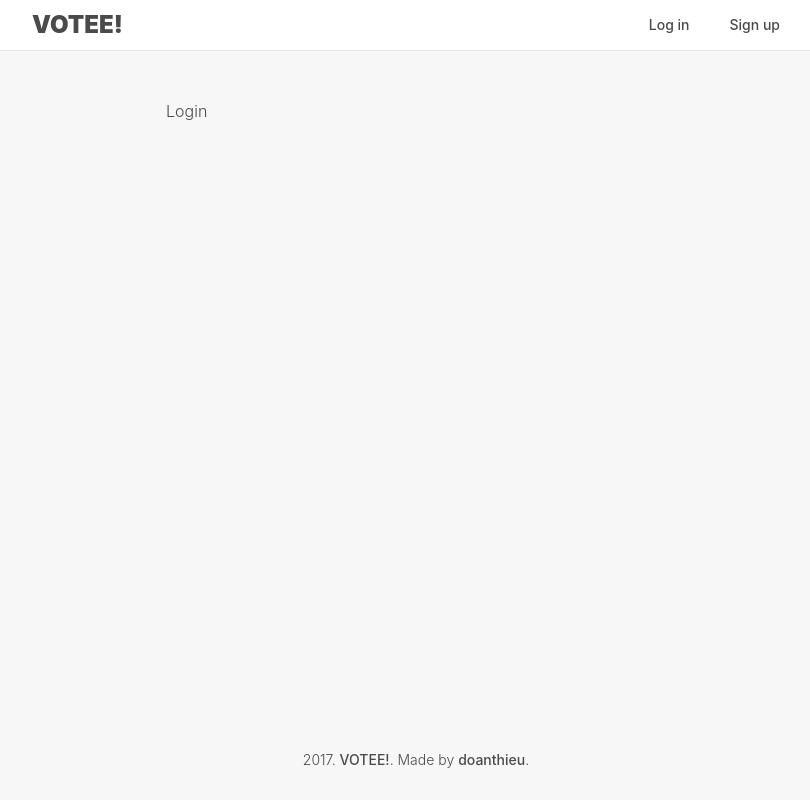
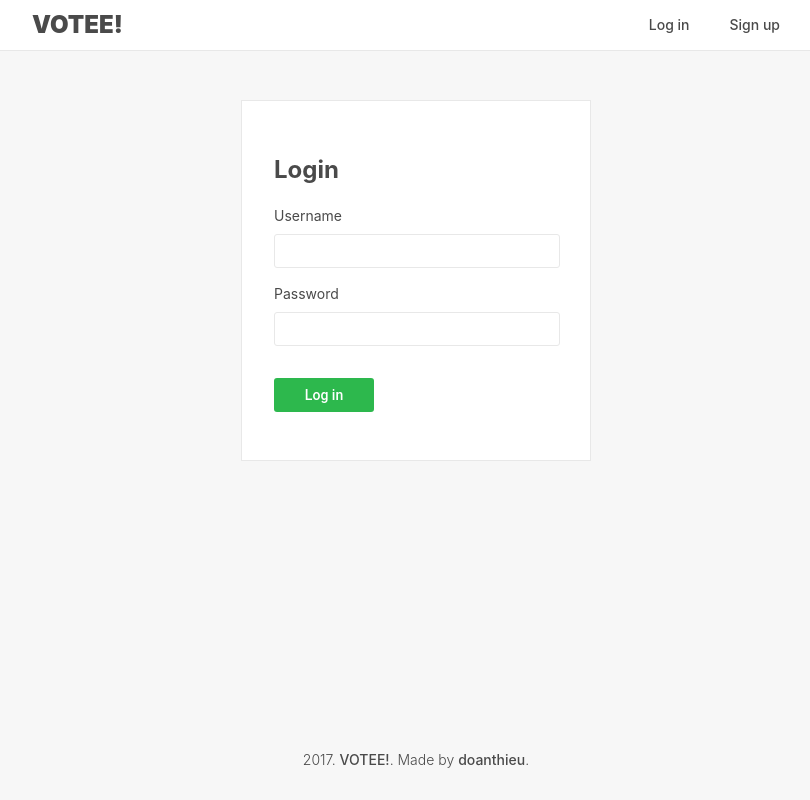
Before and after one commit to Thieurom/fcc-voting, a React app: page /login in a window 1280 px wide. Shown: the whole page, without its empty margins (224-1034 px from the left). Built offline with nearby package versions, Linux system fonts and the light colour scheme; the HTML template or start-up script is replaced by a standard one.

Commit message:
Log registered user in

```diff
--- a/package.json
+++ b/package.json
@@ -27,9 +27,9 @@
   "dependencies": {
     "axios": "^0.16.2",
     "body-parser": "^1.17.2",
-    "connect-mongo": "^1.3.2",
     "express": "^4.15.3",
-    "express-session": "^1.15.4",
+    "js-cookie": "^2.1.4",
+    "jsonwebtoken": "^7.4.1",
     "mongoose": "^4.11.3",
     "morgan": "^1.8.2",
     "passport": "^0.3.2",
@@ -47,6 +47,7 @@
     "css-loader": "^0.28.4",
     "extract-text-webpack-plugin": "^3.0.0",
     "nodemon": "^1.11.0",
+    "prop-types": "^15.5.10",
     "style-loader": "^0.18.2",
     "webpack": "^3.3.0",
     "webpack-dev-server": "^2.5.1"
--- a/src/api/users.js
+++ b/src/api/users.js
@@ -1,5 +1,4 @@
 import express from 'express';
-import passport from 'passport';
 import User from '../models/user';
 
 
--- a/src/components/App.js
+++ b/src/components/App.js
@@ -5,6 +5,7 @@ import {
     Link
 } from 'react-router-dom';
 import Header from './Header';
+import Cookies from 'js-cookie';
 import Footer from './Footer';
 import Home from './Home';
 import LogIn from './LogIn';
@@ -12,15 +13,40 @@ import SignUp from './SignUp';
 
 
 class App extends Component {
+    constructor(props) {
+        super(props);
+
+        this.state = {
+            isAuthenticated: this.isAuthenticated()
+        };
+
+        this.authenticateUser = this.authenticateUser.bind(this);
+        this.isAuthenticated = this.isAuthenticated.bind(this);
+    }
+
+    authenticateUser(token) {
+        Cookies.set('auth_token', token);
+        this.setState({ isAuthenticated: true });
+    }
+
+    isAuthenticated() {
+        if (Cookies.get('auth_token')) {
+            return true;
+        }
+        return false;
+    }
+
     render() {
         return (
             <Router>
                 <div>
-                    <Header />
+                    <Header isAuthenticated={this.state.isAuthenticated} />
                     <main className='main'>
                         <div className='main__inner'>
                             <Route exact path='/' component={Home} />
-                            <Route path='/login' component={LogIn} />
+                            <Route path='/login' render={() => (
+                                <LogIn isAuthenticated={this.state.isAuthenticated} afterLogin={this.authenticateUser} />
+                            )} />
                             <Route path='/signup' component={SignUp} />
                         </div>
                     </main>
--- a/src/components/Form.js
+++ b/src/components/Form.js
@@ -1,42 +1,41 @@
 import React, { Component } from 'react';
+import PropTypes from 'prop-types';
 import { Redirect } from 'react-router-dom';
 import axios from 'axios';
+import UserInput from './UserInput';
 
 
-export default class Form extends Component {
+class Form extends Component {
     constructor(props) {
         super(props);
 
         this.state = {
-            username: '',
-            password: '',
+            credentials: {
+                username: '',
+                password: '',
+            },
             error: null
         };
 
+        this.handleChange = this.handleChange.bind(this);
         this.handleSubmit = this.handleSubmit.bind(this);
     }
 
-    handleChange(e, input) {
-        const value = e.target.value;
-        let newState = {};
+    handleChange(event) {
+        let credentials = this.state.credentials;
 
-        if (input === 'username') {
-            newState.username = value;
-        } else if (input === 'password') {
-            newState.password = value;
-        }
-
-        this.setState(newState);
+        credentials[event.target.name] = event.target.value;
+        this.setState({ credentials });
     }
 
-    handleSubmit(e) {
-        e.preventDefault();
+    handleSubmit(event) {
+        event.preventDefault();
 
-        const { username, password } = this.state;
+        const url = this.props.action;
 
-        axios.post('/api/users', { username, password })
+        axios.post(url, this.state.credentials)
             .then(response => {
-                this.props.onCompletion();
+                this.props.onCompletion(response.data);
             })
             .catch(error => {
                 const message = error.response.data.error;
@@ -49,32 +48,39 @@ export default class Form extends Component {
 
     render() {
         return (
-            <form method='POST' action='api/users' className='form'
+            <form method='POST' action={this.props.action} className='form'
                   onSubmit={this.handleSubmit} >
 
-                <label htmlFor='username' className='form__label'>Username</label>
-                <input type='text' name='username' autoFocus='true'
-                       id='username'
-                       className='form__input'
-                       value={this.state.username}
-                       onChange={(e) => {
-                           this.handleChange(e, 'username');
-                       }} />
+                  <UserInput label='Username'
+                      name='username'
+                      value={this.state.credentials.username}
+                      onChange={this.handleChange} />
 
-                <label htmlFor='password' className='form__label'>Password</label>
-                <input type='password' name='password' className='form__input'
-                       id='password'
-                       value={this.state.password}
-                       onChange={(e) => {
-                           this.handleChange(e, 'password');
-                       }} />
+                  <UserInput label='Password'
+                      type='password'
+                      name='password'
+                      value={this.state.credentials.password}
+                      onChange={this.handleChange} />
 
                 {this.state.error &&
                     <div className='form__error'>{this.state.error}</div>
                 }
 
-                <input type='submit' value='Submit' className='form__submit' />
+                <input type='submit' value={this.props.submit} className='form__submit' />
             </form>
         );
     }
 }
+
+Form.defaultProps = {
+    submit: 'Submit'
+};
+
+Form.propTypes = {
+    action: PropTypes.string.isRequired,
+    submit: PropTypes.string,
+    onCompletion: PropTypes.func.isRequired
+};
+
+
+export default Form;
--- a/src/components/Header.js
+++ b/src/components/Header.js
@@ -1,20 +1,42 @@
 import React from 'react';
+import PropTypes from 'prop-types';
 import { Link } from 'react-router-dom';
 
 
-function Header(props) {
+function Header({ isAuthenticated }) {
     return (
         <header className='header'>
             <div className='header__inner'>
                 <Link to='/' className='brand-logo'>Votee!</Link>
-                <nav className='nav'>
-                    <Link to='/login' className='nav__link'>Log in</Link>
-                    <Link to='/signup' className='nav__link'>Sign up</Link>
-                </nav>
+                {isAuthenticated ? (
+                    <nav className='nav'>
+                        <div className='nav__dropdown'>
+                            <i className='fa fa-user-circle' style={{fontSize: '20px'}}></i>
+                            <ul className='dropdown'>
+                                <li className='dropdown__item'>
+                                    <Link to='/profile' className='nav__link'>Profile</Link>
+                                </li>
+                                <li className='dropdown__item'>
+                                    <Link to='/logout' className='nav__link'>Log out</Link>
+                                </li>
+                            </ul>
+                        </div>
+                        <Link to='/polls/new' className='nav__link'><i className='fa fa-edit' style={{fontSize: '20px'}}></i></Link>
+                    </nav>
+                ) : (
+                    <nav className='nav'>
+                        <Link to='/login' className='nav__link'>Log in</Link>
+                        <Link to='/signup' className='nav__link'>Sign up</Link>
+                    </nav>
+                )}
             </div>
         </header>
     );
 }
 
+Header.propTypes = {
+    isAuthenticated: PropTypes.bool.isRequired
+};
+
 
 export default Header;
--- a/src/components/LogIn.js
+++ b/src/components/LogIn.js
@@ -1,8 +1,44 @@
 import React, { Component } from 'react';
+import { Redirect } from 'react-router-dom';
+import Cookie from 'js-cookie';
+import Form from './Form';
 
 
-export default function LogIn(props) {
-    return (
-        <div>Login</div>
-    );
+class LogIn extends Component {
+    constructor(props) {
+        super(props);
+
+        this.state = {
+            completed: this.props.isAuthenticated
+        };
+
+        this.handleCompletion = this.handleCompletion.bind(this);
+    }
+
+    handleCompletion(response) {
+        this.props.afterLogin(response.token);
+        this.setState({
+            completed: true
+        });
+    }
+
+    render() {
+        if (this.state.completed) {
+            return <Redirect to='/' />;
+        }
+
+        return (
+            <div className='panel'>
+                <div className='panel__heading'>
+                    <h2 className='h2'>Login</h2>
+                </div>
+                <div className='panel__body'>
+                    <Form action='/login' submit='Log in' onCompletion={this.handleCompletion} />
+                </div>
+            </div>
+        );
+    }
 }
+
+
+export default LogIn;
--- a/src/components/SignUp.js
+++ b/src/components/SignUp.js
@@ -14,7 +14,7 @@ class SignUp extends Component {
         this.handleCompletion = this.handleCompletion.bind(this);
     }
 
-    handleCompletion() {
+    handleCompletion(response) {
         this.setState({
             completed: true
         });
@@ -31,7 +31,7 @@ class SignUp extends Component {
                     <h2 className='h2'>Create new account</h2>
                 </div>
                 <div className='panel__body'>
-                    <Form onCompletion={this.handleCompletion} />
+                    <Form action='/api/users' onCompletion={this.handleCompletion} />
                 </div>
             </div>
         );
--- /dev/null
+++ b/src/components/UserInput.js
@@ -0,0 +1,33 @@
+import React, { Component } from 'react';
+import PropTypes from 'prop-types';
+
+
+function UserInput(props) {
+    const { label, name, type, onChange, value } = props;
+
+    return (
+        <div>
+            <label htmlFor={name} className='form__label'>{label}</label>
+            <input type={type}
+                   id={name}
+                   name={name}
+                   className='form__input'
+                   value={value}
+                   onChange={onChange} />
+       </div>
+    );
+}
+
+UserInput.propTypes = {
+    label: PropTypes.string.isRequired,
+    name: PropTypes.string.isRequired,
+    onChange: PropTypes.func.isRequired,
+    type: PropTypes.string,
+    value: PropTypes.string
+};
+
+UserInput.defaultProps = {
+    type: 'text'
+};
+
+export default UserInput;
--- a/src/styles/app.css
+++ b/src/styles/app.css
@@ -31,7 +31,8 @@ a {
   margin-left: auto;
 }
 
-.nav__link {
+.nav__link,
+.nav__dropdown {
   display: inline-block;
   height: 50px;
   padding-left: 20px;
@@ -42,10 +43,43 @@ a {
   transition: background-color 200ms;
   cursor: pointer;
 }
-.nav__link:hover {
+.nav__link:hover,
+.nav__dropdown:hover {
   background-color: #e8e8e8;
 }
 
+.nav__dropdown {
+  position: relative;
+}
+.nav__dropdown:hover > .dropdown {
+  display: block;
+}
+
+
+.dropdown {
+  list-style-type: none;
+  position: absolute;
+  top: 100%;
+  right: 0;
+  display: none;
+  min-width: 150px;
+  padding: 0;
+  border: 1px solid #e8e8e8;
+  margin: 0;
+  background-color: #fff;
+  color: #838284;
+}
+.dropdown__item {
+  padding-left: 2em;
+  padding-right: 2em;
+  transition: background-color 200ms;
+}
+.dropdown__item:hover {
+  background-color: #e8e8e8;
+}
+.dropdown__item a {
+  display: block;
+}
 
 .poll,
 .panel {
@@ -57,6 +91,11 @@ a {
 }
 .poll:not(:last-child) {
    margin-bottom: 1rem;
+}
+
+
+.panel {
+  width: 350px;
 }
 
 
--- a/src/templates/index.html
+++ b/src/templates/index.html
@@ -5,6 +5,7 @@
         <meta name='description' content='Votee! Another voting app.'>
         <meta name='viewport' content='width=device-width, initial-scale=1'>
         <title>Votee! Another voting app.</title>
+        <link rel='stylesheet' media='all' href='https://maxcdn.bootstrapcdn.com/font-awesome/4.7.0/css/font-awesome.min.css'>
         <link media='all' rel='stylesheet' href='assets/app.css'>
     </head>
     <body>
```
Also changed, not shown: src/auth/index.js (added, +72 -0 lines), src/server.js (+2 -13 lines), 1 other file (tests, documents, lock files or other folders). Lines whose indentation alone changed are shown as unchanged.
